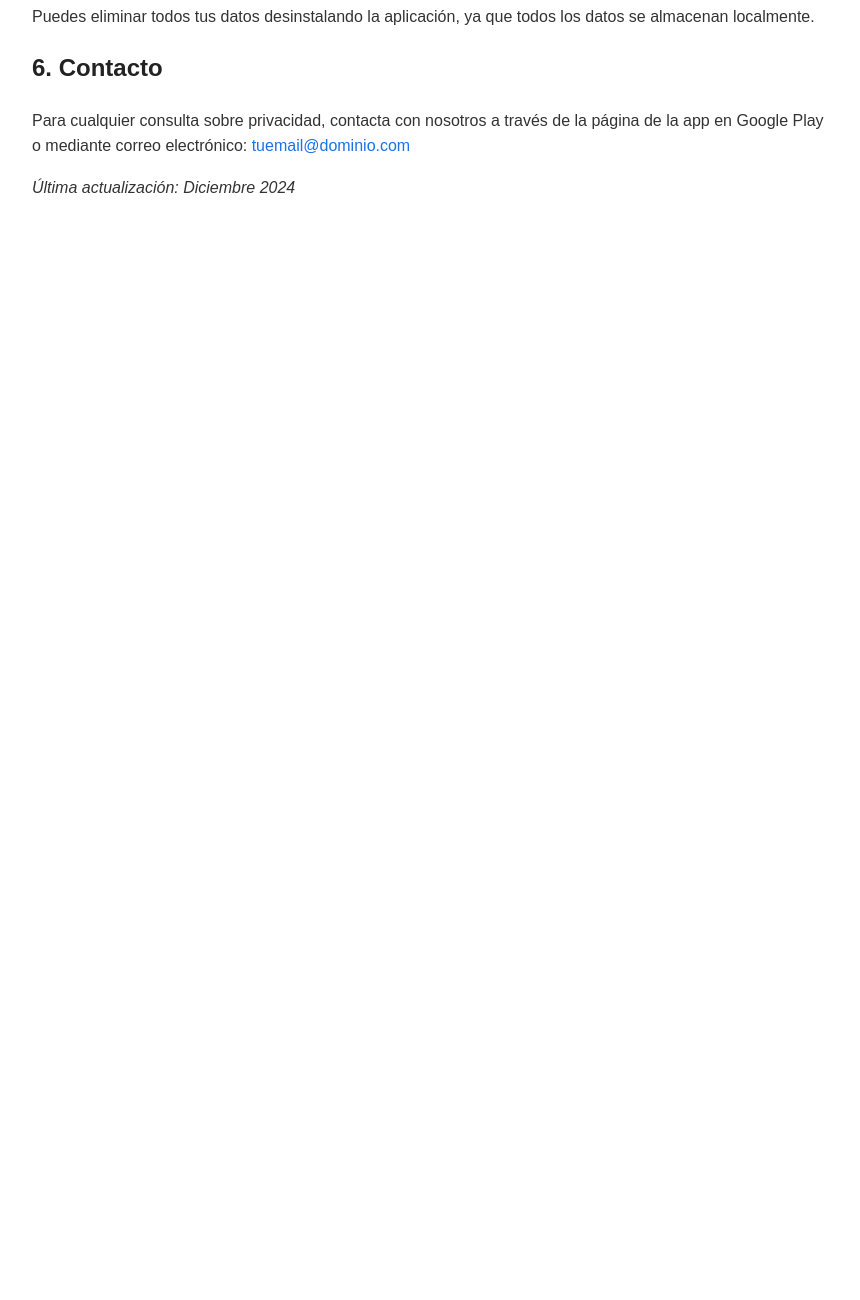
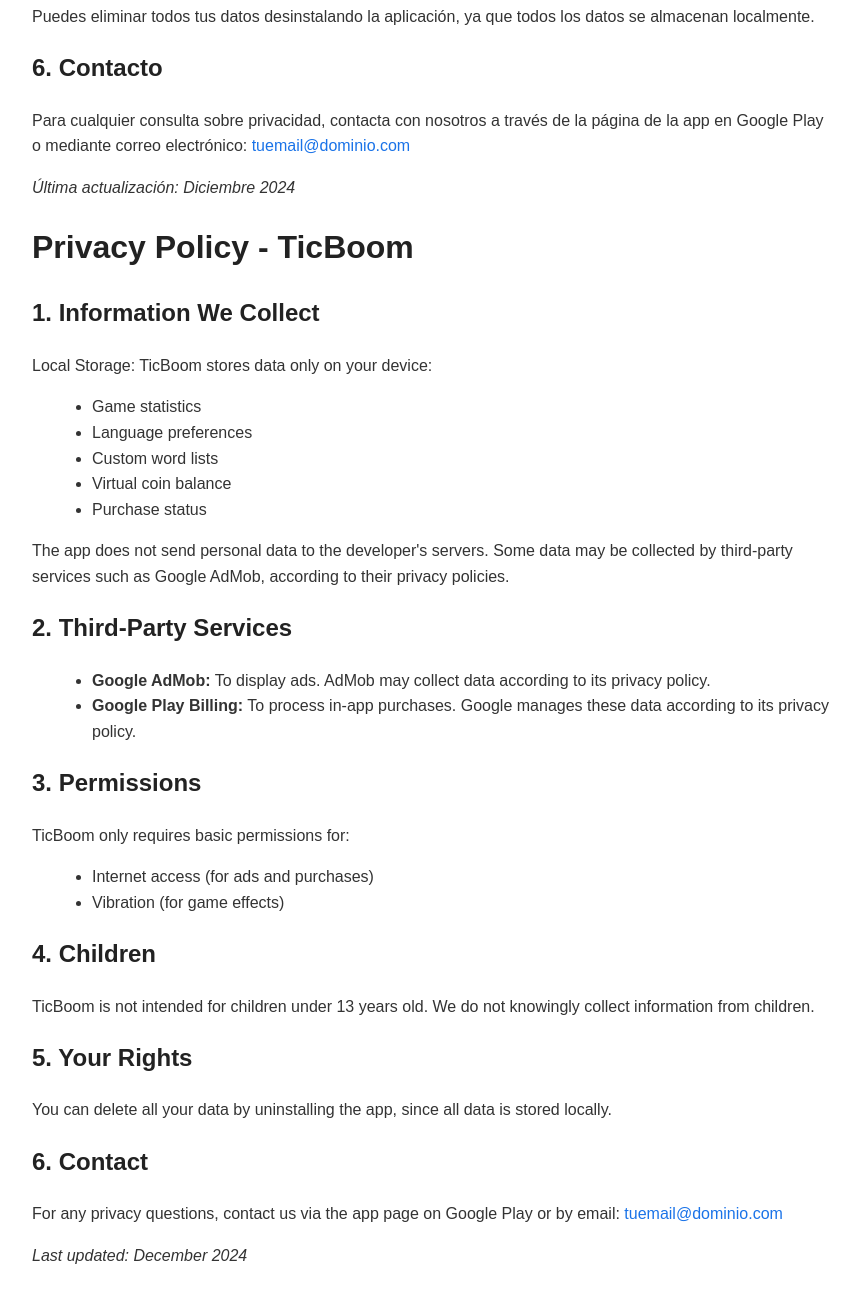
Before and after one commit to Krethz/ticboom-privacy-policy, a plain HTML site: page index.html in a window 1280 px wide. Shown: the part 963-2263 px from the top of the page, without its empty margins (208-1068 px from the left). Before the commit the page ends 1203 px from the top, so only its background shows below. Drawn offline with Linux system fonts and the light colour scheme.

Commit message:
Update index.html

```diff
--- a/index.html
+++ b/index.html
@@ -30,6 +30,7 @@
   </style>
 </head>
 <body>
+  <!-- Versión en Español -->
   <h1>Política de Privacidad - TicBoom</h1>
 
   <h2>1. Información que Recopilamos</h2>
@@ -68,5 +69,46 @@
   </p>
 
   <p><em>Última actualización: Diciembre 2024</em></p>
+
+  <!-- Versión en Inglés -->
+  <h1>Privacy Policy - TicBoom</h1>
+
+  <h2>1. Information We Collect</h2>
+  <p>Local Storage: TicBoom stores data only on your device:</p>
+  <ul>
+    <li>Game statistics</li>
+    <li>Language preferences</li>
+    <li>Custom word lists</li>
+    <li>Virtual coin balance</li>
+    <li>Purchase status</li>
+  </ul>
+  <p>The app does not send personal data to the developer's servers. Some data may be collected by third-party services such as Google AdMob, according to their privacy policies.</p>
+
+  <h2>2. Third-Party Services</h2>
+  <ul>
+    <li><strong>Google AdMob:</strong> To display ads. AdMob may collect data according to its privacy policy.</li>
+    <li><strong>Google Play Billing:</strong> To process in-app purchases. Google manages these data according to its privacy policy.</li>
+  </ul>
+
+  <h2>3. Permissions</h2>
+  <p>TicBoom only requires basic permissions for:</p>
+  <ul>
+    <li>Internet access (for ads and purchases)</li>
+    <li>Vibration (for game effects)</li>
+  </ul>
+
+  <h2>4. Children</h2>
+  <p>TicBoom is not intended for children under 13 years old. We do not knowingly collect information from children.</p>
+
+  <h2>5. Your Rights</h2>
+  <p>You can delete all your data by uninstalling the app, since all data is stored locally.</p>
+
+  <h2>6. Contact</h2>
+  <p>For any privacy questions, contact us via the app page on Google Play or by email:
+    <a href="mailto:tuemail@dominio.com">tuemail@dominio.com</a>
+  </p>
+
+  <p><em>Last updated: December 2024</em></p>
+
 </body>
 </html>
```
